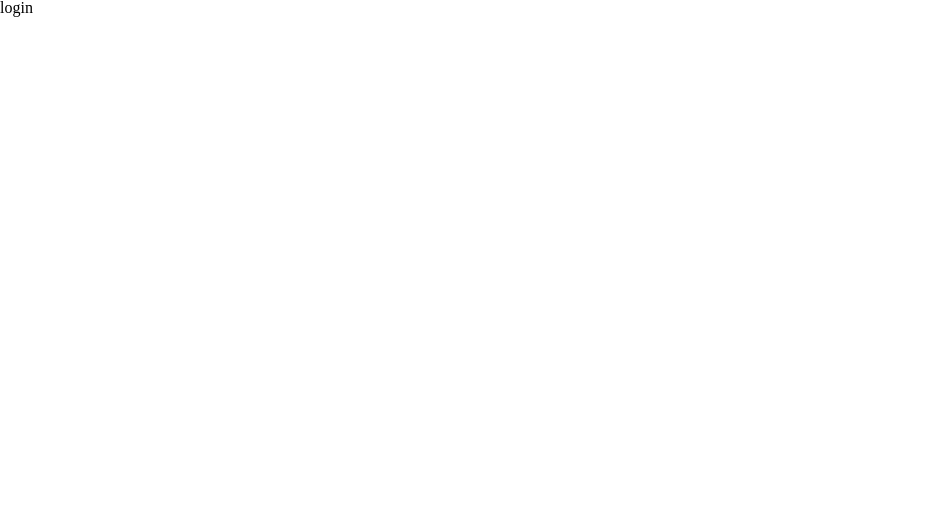
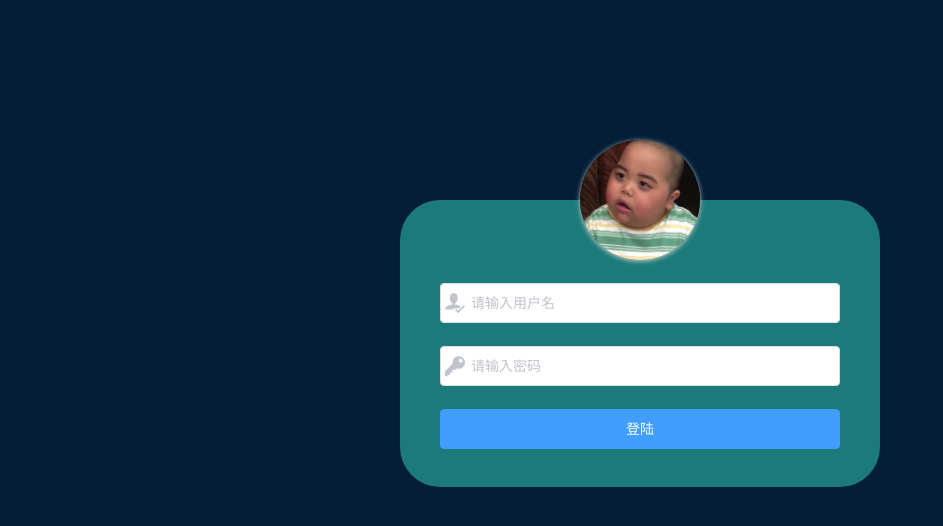
Before and after one commit to westlin007/itcast_project, a Vue app: page /#/login in a window 1280 px wide. Shown: the top 526 px of the page, without its empty margins (0-943 px from the left). Built offline with nearby package versions, Linux system fonts and the light colour scheme.

Commit message:
完成登录组件制作

```diff
--- a/src/App.vue
+++ b/src/App.vue
@@ -7,7 +7,7 @@
 <script>
 
 export default {
-  name: 'app'
+  // name: 'app'
 
 }
 </script>
--- a/src/main.js
+++ b/src/main.js
@@ -2,11 +2,13 @@
 import App from './App.vue'
 import ElementUI from 'element-ui'
 import 'element-ui/lib/theme-chalk/index.css'
-import router from '@/router/router.js'
 
 // 引入自定义样式
 import '@/styles/index.less'
+import router from '@/router/router.js'
+
 Vue.use(ElementUI)
+
 Vue.config.productionTip = false
 
 new Vue({
--- a/src/styles/icon.less
+++ b/src/styles/icon.less
@@ -9,8 +9,8 @@
   font-style: normal;
 }
 
-/*[class^="icon-"], [class*=" icon-"] {*/
-.myicon {
+[class^="myicon-"], [class*="myicon-"] {
+// .myicon {
   /* use !important to prevent issues with browser extensions that change fonts */
   font-family: 'icomoon' !important;
   speak: none;
@@ -25,6 +25,7 @@
   -moz-osx-font-smoothing: grayscale;
 }
 
+
 .myicon-menu:before {
   content: "\e9bd";
 }
--- a/src/views/login.vue
+++ b/src/views/login.vue
@@ -1,11 +1,71 @@
 <template>
-    <div class="login">login</div>
+  <div class="login">
+    <div class="container">
+      <img src="../assets/123.jpg" alt class="avatar" />
+      <el-form :model="loginForm" :rules="rules" ref="loginForm" class="demo-ruleForm">
+        <el-form-item prop="username">
+          <el-input v-model="loginForm.username" placeholder="请输入用户名" prefix-icon="myicon-user"></el-input>
+        </el-form-item>
+        <el-form-item prop="password">
+          <el-input type="password" v-model="loginForm.password" placeholder="请输入密码" prefix-icon="myicon-key"></el-input>
+        </el-form-item>
+        <el-form-item>
+          <el-button type="primary" class="login-btn" >登陆</el-button>
+        </el-form-item>
+      </el-form>
+    </div>
+  </div>
 </template>
 <script>
 export default {
-
+  data () {
+    return {
+      loginForm: {
+        username: '',
+        password: ''
+      },
+      rules: {
+        username: [
+          { required: true, message: '请输入用户名', trigger: 'blur' }
+        ],
+        password: [{ required: true, message: '请输入密码', trigger: 'blur' }]
+      }
+    }
+  }
 }
 </script>
 <style lang="less" scoped>
-
+.login {
+  position: fixed;
+  width: 100%;
+  height: 100%;
+  background-color: #041e36;
+  .container {
+    position: absolute;
+    left: 0;
+    right: 0;
+    width: 400px;
+    padding: 0px 40px 15px 40px;
+    margin: 200px auto;
+    background: rgb(29, 122, 122);
+    border-radius: 40px;
+    .avatar {
+      position: relative;
+      left: 50%;
+      width: 120px;
+      height: 120px;
+      margin-left: -60px;
+      margin-top: -60px;
+      margin-bottom: 20px;
+      box-sizing: border-box;
+      border-radius: 50%;
+    //   border: 10px solid #fff;
+      box-shadow: 0 1px 5px #ccc;
+      overflow: hidden;
+    }
+    .login-btn {
+      width: 100%;
+    }
+  }
+}
 </style>
```
Also changed, not shown: src/assets/123.jpg (added).
